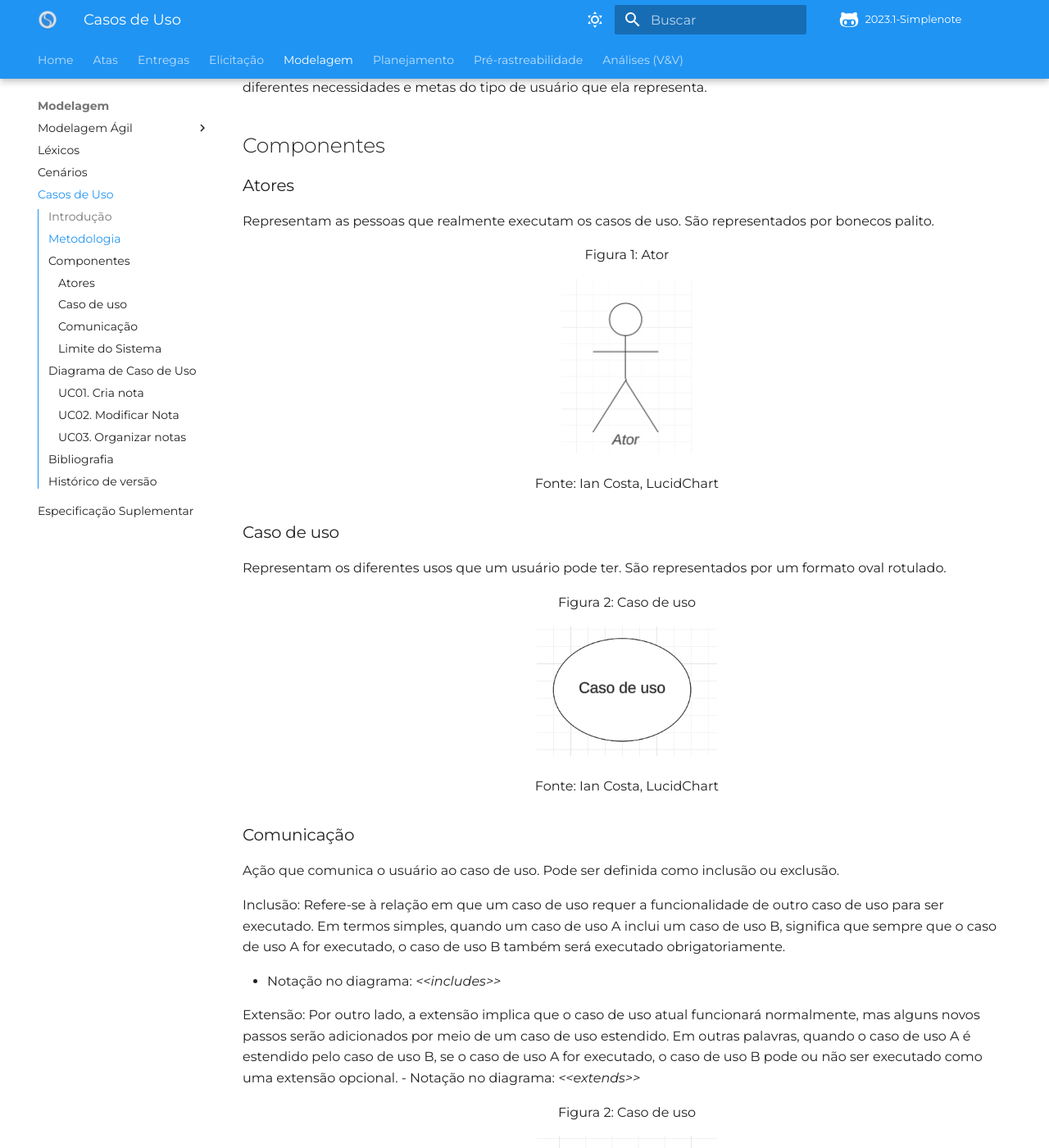
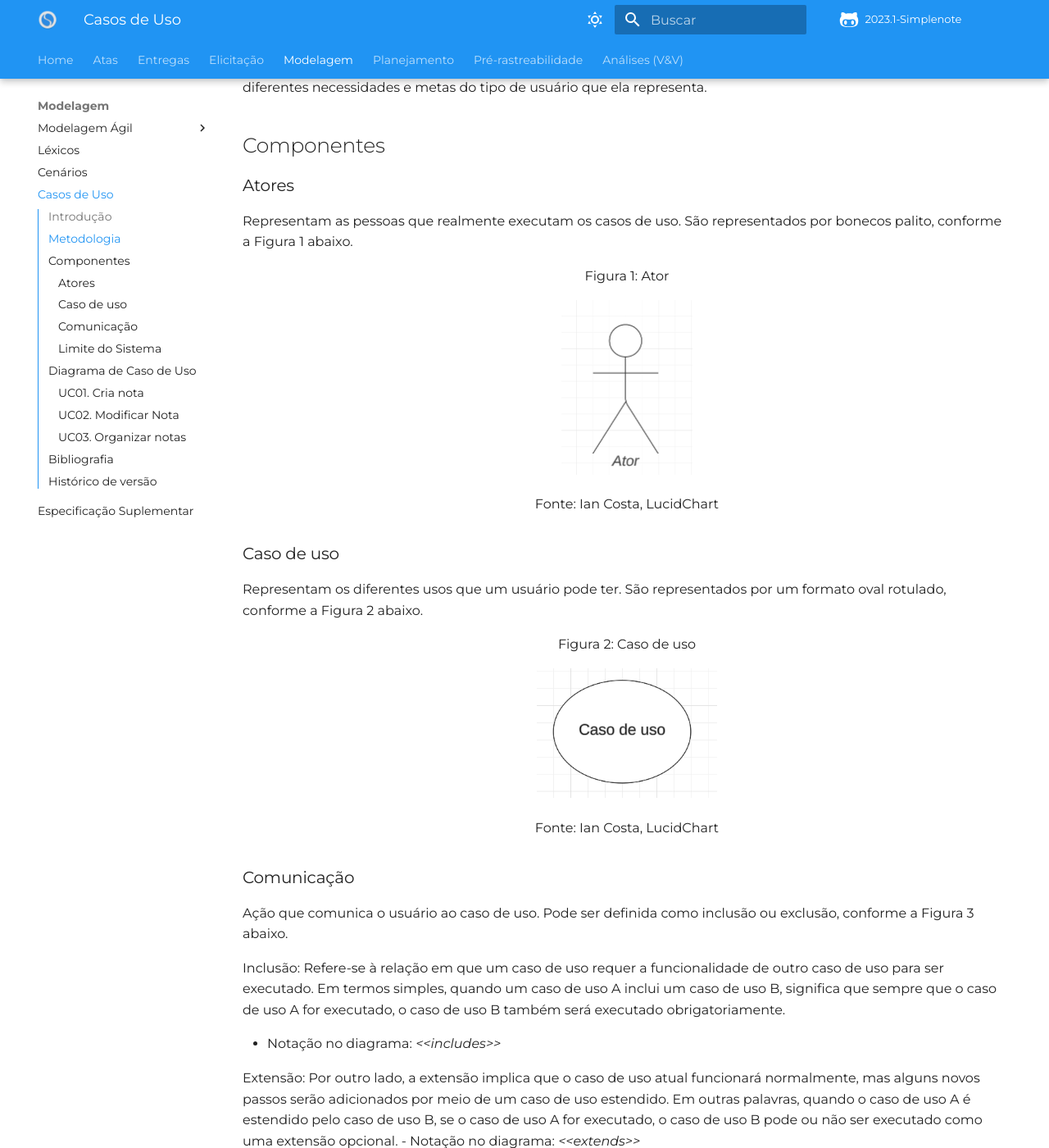
Before and after one commit to Requisitos-de-Software/2023.1-Simplenote, an MkDocs documentation site: the page built from docs/modelagem/casos_de_uso.md, in a window 1280 px wide and 1400 px high, scrolled down 573 px. Shown: the whole window at 82% size. Built offline with MkDocs 1.6.1 and Material for MkDocs 9.7.7, drawn with Linux system fonts in a browser that asks for light colours; some web fonts are replaced; comment, search, counter and statistics services are not loaded; some of the changed text lies outside the part shown.

Commit message:
updade casos_de_uso.md and Diagrama-UC.png

```diff
--- a/docs/modelagem/casos_de_uso.md
+++ b/docs/modelagem/casos_de_uso.md
@@ -10,7 +10,7 @@
 
 ## Componentes
 ### Atores
-Representam as pessoas que realmente executam os casos de uso. São representados por bonecos palito.
+Representam as pessoas que realmente executam os casos de uso. São representados por bonecos palito, conforme a Figura 1 abaixo.
 
 <div style="text-align: center">
 <p>Figura 1: Ator</p>
@@ -24,7 +24,7 @@
 </div>
 
 ### Caso de uso
-Representam os diferentes usos que um usuário pode ter. São representados por um formato oval rotulado.
+Representam os diferentes usos que um usuário pode ter. São representados por um formato oval rotulado, conforme a Figura 2 abaixo.
 
 <div style="text-align: center">
 <p>Figura 2: Caso de uso</p>
@@ -38,7 +38,7 @@
 </div>
 
 ### Comunicação
-Ação que comunica o usuário ao caso de uso. Pode ser definida como inclusão ou exclusão.
+Ação que comunica o usuário ao caso de uso. Pode ser definida como inclusão ou exclusão, conforme a Figura 3 abaixo.
 
 Inclusão: Refere-se à relação em que um caso de uso requer a funcionalidade de outro caso de uso para ser executado. Em termos simples, quando um caso de uso A inclui um caso de uso B, significa que sempre que o caso de uso A for executado, o caso de uso B também será executado obrigatoriamente.
 
@@ -48,7 +48,7 @@
 - Notação no diagrama: *<<extends\>\>*
 
 <div style="text-align: center">
-<p>Figura 2: Caso de uso</p>
+<p>Figura 3: Comunicação</p>
 </div>
 <center>
 <img width="220px" src="../../img/comunicacao-usecase.png">
@@ -59,10 +59,10 @@
 </div>
 
 ### Limite do Sistema
-Define um escopo do sistema para os casos de uso. É representado por um retângulo englobando os Casos de  Uso (forma oval rotulada)
+Define um escopo do sistema para os casos de uso. É representado por um retângulo englobando os Casos de  Uso (forma oval rotulada), conforme a Figura 4 abaixo.
 
 <div style="text-align: center">
-<p>Figura 2: Limite do Sistema</p>
+<p>Figura 4: Limite do Sistema</p>
 </div>
 <center>
 <img width="230px" src="../../img/sistema-usecase.png">
@@ -90,18 +90,18 @@
 
 ### UC01. Cria nota
 
-| UC01 | Criar uma nota |
-| -: | :- |
-| **Atores** | Usuário |
-|**Local**| Escola |
-|**Data e Hora**| Segunda-feira pela manhã antes da aula |
-| **Requisitos** | Aplicativo instalado |
-| **Condição de entrada** | O usuário toca o ícone para criar nova nota |
-| **Fluxo principal** | O sistema cria uma nova nota para o usuário|
-| **Fluxos alternativos** | Não há |
-| **Fluxos de exceção** | Não é possível criar nova nota pois o armazenamento está cheio |
-| **Pós condições** | O usuário tem uma nova nota em sua coleção de notas|
-| **Rastreabilidade** | [B01](../elicitacao/brainstorming.md) |
+|                    UC01 | Criar uma nota                                                 |
+| ----------------------: | :------------------------------------------------------------- |
+|              **Atores** | Usuário                                                        |
+|               **Local** | Escola                                                         |
+|         **Data e Hora** | Segunda-feira pela manhã antes da aula                         |
+|          **Requisitos** | Aplicativo instalado                                           |
+| **Condição de entrada** | O usuário toca o ícone para criar nova nota                    |
+|     **Fluxo principal** | O sistema cria uma nova nota para o usuário                    |
+| **Fluxos alternativos** | Não há                                                         |
+|   **Fluxos de exceção** | Não é possível criar nova nota pois o armazenamento está cheio |
+|       **Pós condições** | O usuário tem uma nova nota em sua coleção de notas            |
+|     **Rastreabilidade** | [B01](../elicitacao/brainstorming.md)                          |
 
 <div style="text-align: center">
 <p> Tabela 1: Especificação do caso de uso: Criar nova nota. (Fonte: Ian, 2023).</p>
@@ -109,18 +109,18 @@
 
 ### UC02. Modificar Nota
 
-| UC02 | Modificar nota |
-| -: | :- |
-| **Atores** | Usuário |
-|**Local**| No quarto de casa |
-|**Data e Hora**| Quarta-feira de noite após o trabalho |
-| **Requisitos** | Ter uma nota já existente. |
-| **Condição de entrada** | O usuário seleciona a nota desejada e a modifica. |
-| **Fluxo principal** | O usuário altera o conteúdo do título ou do corpo da nota.|
-| **Fluxos alternativos** | O usuário exclui a nota |
-| **Fluxos de exceção** | A nota que o usuário quer modificar não existe ou já foi excluída |
-| **Pós condições** | Ter uma nota criada previamente |
-| **Rastreabilidade** | [B02, B03, B10, B18](../elicitacao/brainstorming.md) |
+|                    UC02 | Modificar nota                                                    |
+| ----------------------: | :---------------------------------------------------------------- |
+|              **Atores** | Usuário                                                           |
+|               **Local** | No quarto de casa                                                 |
+|         **Data e Hora** | Quarta-feira de noite após o trabalho                             |
+|          **Requisitos** | Ter uma nota já existente.                                        |
+| **Condição de entrada** | O usuário seleciona a nota desejada e a modifica.                 |
+|     **Fluxo principal** | O usuário altera o conteúdo do título ou do corpo da nota.        |
+| **Fluxos alternativos** | O usuário exclui a nota                                           |
+|   **Fluxos de exceção** | A nota que o usuário quer modificar não existe ou já foi excluída |
+|       **Pós condições** | Ter uma nota criada previamente                                   |
+|     **Rastreabilidade** | [B02, B03, B10, B18](../elicitacao/brainstorming.md)              |
 
 <div style="text-align: center">
 <p> Tabela 2: Especificação do caso de uso: Modificar nota. (Fonte: Ian, 2023).</p>
@@ -128,18 +128,18 @@
 
 ### UC03. Organizar notas
 
-| UC03 | Organizar notas |
-| -: | :- |
-| **Atores** | Usuário  |
-|**Local**| No escritório de trabalho |
-|**Data e Hora**| Sexta feira pela manhã antes de uma reunião |
-| **Requisitos** | Ter uma ou mais notas criadas |
+|                    UC03 | Organizar notas                                                |
+| ----------------------: | :------------------------------------------------------------- |
+|              **Atores** | Usuário                                                        |
+|               **Local** | No escritório de trabalho                                      |
+|         **Data e Hora** | Sexta feira pela manhã antes de uma reunião                    |
+|          **Requisitos** | Ter uma ou mais notas criadas                                  |
 | **Condição de entrada** | O usuário seleciona a opção adicionar etiqueta à nota desejada |
-| **Fluxo principal** | É adicionado uma etiqueta (tag) à nota escolhida |
-| **Fluxos alternativos** | Não há |
-| **Fluxos de exceção** | A nota já possui a etiqueta que se tenta adicionar |
-| **Pós condições** | A nota fica etiquetada e fácil de encontrar |
-| **Rastreabilidade** | [B04, B05](../elicitacao/brainstorming.md) |
+|     **Fluxo principal** | É adicionado uma etiqueta (tag) à nota escolhida               |
+| **Fluxos alternativos** | Não há                                                         |
+|   **Fluxos de exceção** | A nota já possui a etiqueta que se tenta adicionar             |
+|       **Pós condições** | A nota fica etiquetada e fácil de encontrar                    |
+|     **Rastreabilidade** | [B04, B05](../elicitacao/brainstorming.md)                     |
 
 <div style="text-align: center">
 <p> Tabela 3: Especificação do caso de uso: Organizar notas. (Fonte: Ian Costa, 2023).</p>
@@ -153,7 +153,8 @@
 
 ## Histórico de versão
 
-| Versão | Data       | Descrição                         | Autor(es)  | Revisor(es) |
-| ------ | ---------- | --------------------------------- | ---------- | ----------- |
-| `1.0`  | 13/05/2023 | Criação do Diagrama de Casos de uso              | Ian | Mylena    |
-| `1.1`  | 04/06/2023 | Correções após a entrega 3              | Leonardo | Ian    |
+| Versão | Data       | Descrição                           | Autor(es) | Revisor(es) |
+| ------ | ---------- | ----------------------------------- | :-------: | :---------: |
+| `1.0`  | 13/05/2023 | Criação do Diagrama de Casos de uso |    Ian    |   Mylena    |
+| `1.1`  | 04/06/2023 | Correções após a entrega 3          | Leonardo  |     Ian     |
+| `1.2`  | 04/07/2023 | Correções após verificação          |   João    |      -      |
```
Also changed, not shown: other parts of docs/modelagem/casos_de_uso.md (+1 -1 lines), docs/img/diagrama-UC.png.
